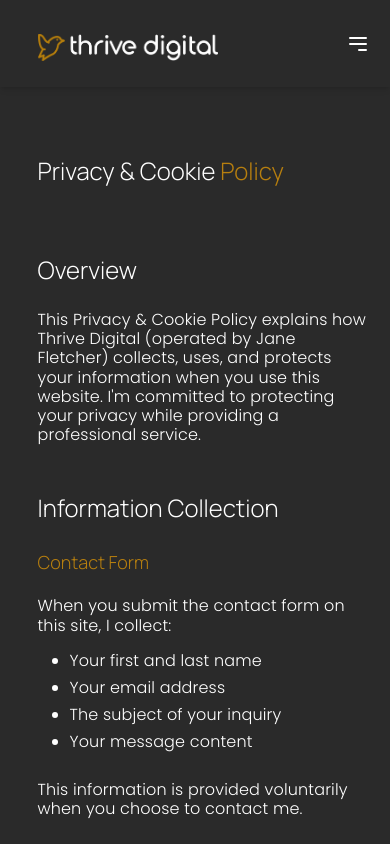
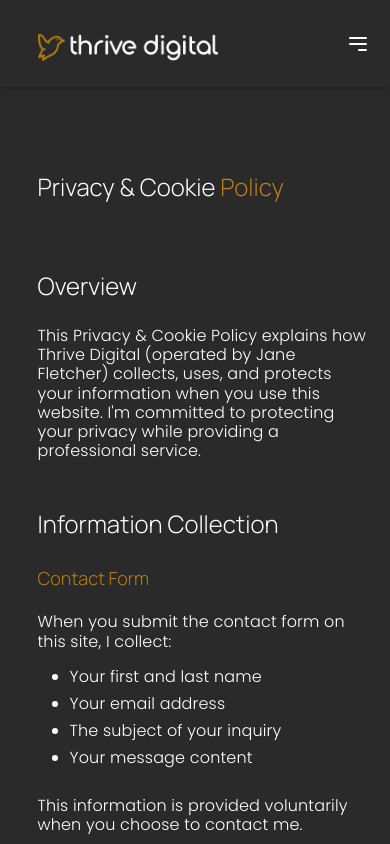
Before and after one commit to Jane-nuj/Thrive-digital, a Next.js app: page /privacy in a window 390 px wide. Shown: the top 844 px of the page. Built offline with nearby package versions, Linux system fonts and the light colour scheme.

Commit message:
Fix mobile viewport spacing with margin-top instead of padding-top

```diff
--- a/app/privacy/page.tsx
+++ b/app/privacy/page.tsx
@@ -2,7 +2,7 @@ import Link from 'next/link';
 
 export default function PrivacyPolicyPage() {
   return (
-    <main id="main-content" tabIndex={-1} className="pb-12 pt-16 md:pb-20 md:pt-24">
+    <main id="main-content" tabIndex={-1} className="pb-12 mt-20 md:pb-20 md:mt-24">
       <div className="layout-container">
         <div className="content-padding">
 
```
